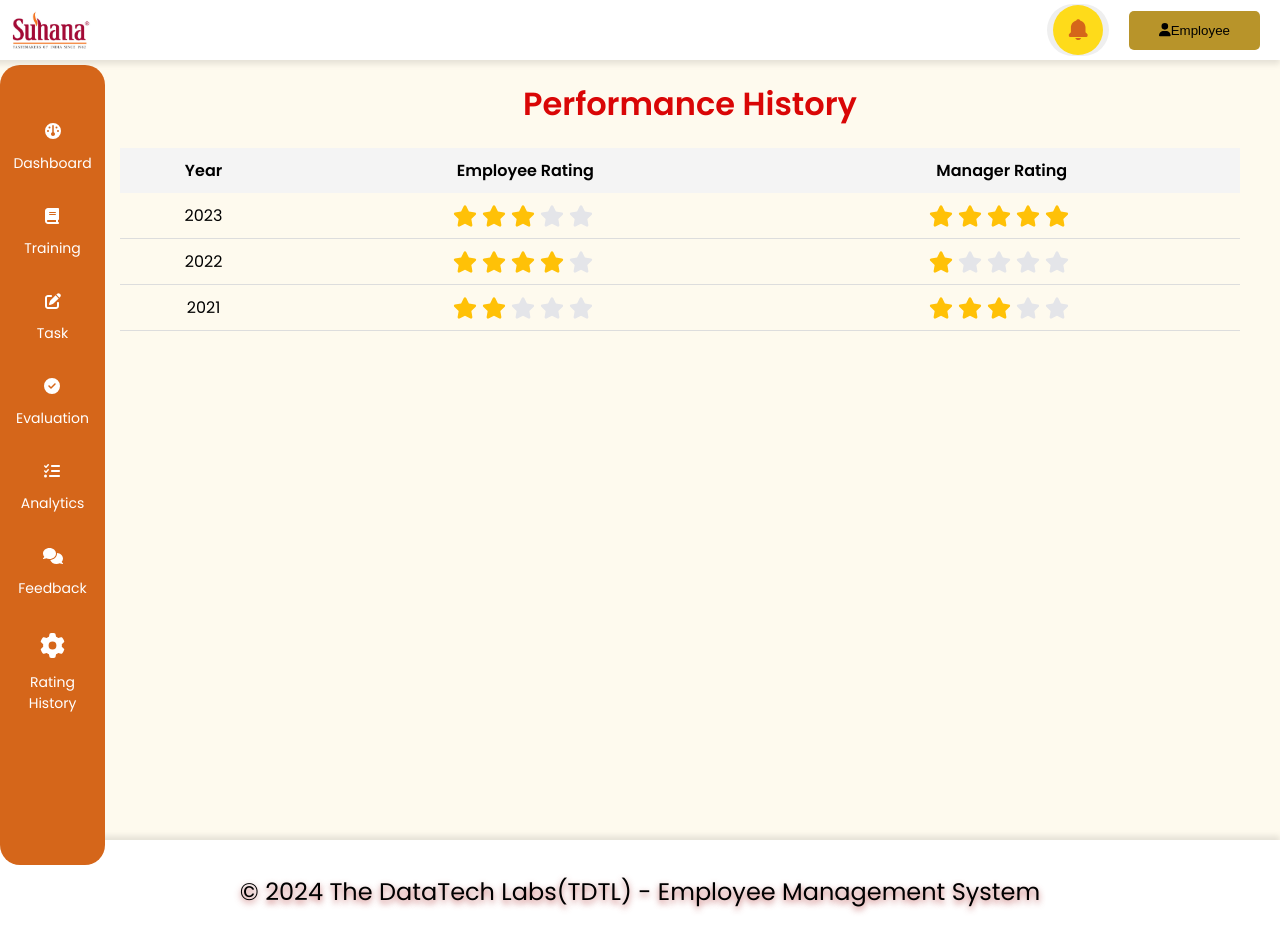
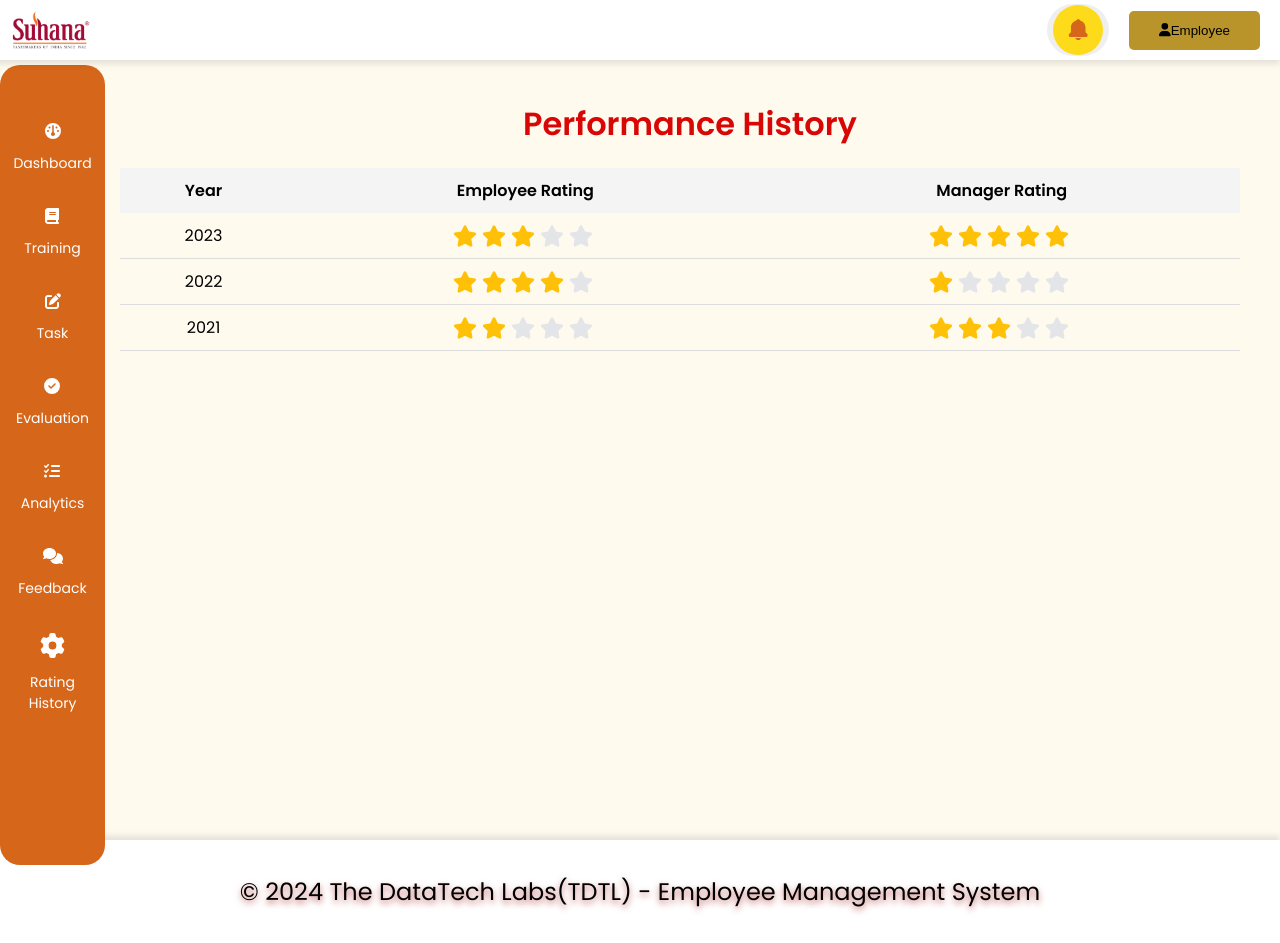
Before and after one commit to bhuse-vrushabh/suhana-frontend, a React (Create React App) app: page /EmployeeProfile in a window 1280 px wide. Built offline with nearby package versions, Linux system fonts and the light colour scheme.

Commit message:
change css

```diff
--- a/src/Component/EmployeeProfile.jsx
+++ b/src/Component/EmployeeProfile.jsx
@@ -37,7 +37,7 @@ const EmployeeProfile = () => {
     fontWeight: 'bold',
     color: '#d90606',
     marginBottom: '20px',
-    marginTop: '40px',
+    marginTop: '60px',
     marginLeft: '20px',
   };
   const [performanceHistory, setPerformanceHistory] = useState([
```
Also changed, not shown: src/Component/EmployeeSelfEvaluation.jsx (+0 -182 lines).
